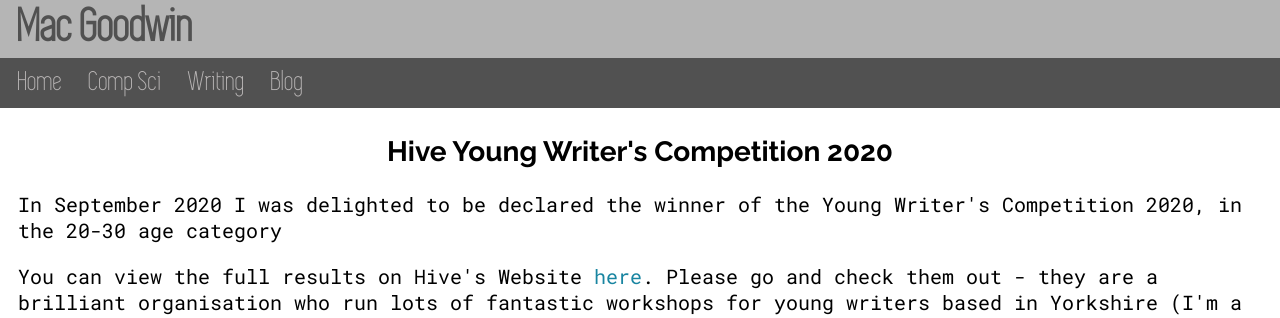
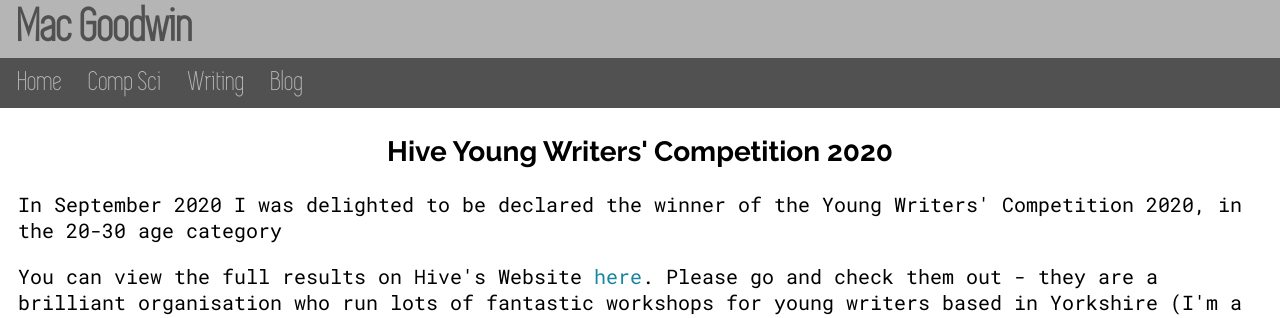
Before and after one commit to Twigonometry/mac-goodwin.com, a Jekyll site: the page built from mac-goodwin/writing/hive-2020.html, in a window 1280 px wide. Shown: the top 318 px of the page. Built offline with Jekyll 4.4.1, drawn with Linux system fonts in a browser that asks for light colours; some web fonts are replaced.

Commit message:
Wording tweaks and writing index.html

```diff
--- a/mac-goodwin/index.html
+++ b/mac-goodwin/index.html
@@ -24,5 +24,4 @@ title: Home
     <img class="wide-img" src="assets/images/hiking/Carnedd Llewelyn Panorama.jpg" alt="Carnedd Llewelyn, December 2018">
     <br>
     <p>I built this website myself, coded in <a href="https://jekyllrb.com/">Jekyll</a> and hosted with <a href="https://www.netlify.com/">Netlify</a>. You can view the code on GitHub <a href="https://github.com/Twigonometry/mac-goodwin.com">here</a>, as well as my <a href="https://github.com/Twigonometry?tab=repositories">other projects</a></p>
-    <p>There are plenty more features still to come :)</p>
 </div>
--- a/mac-goodwin/writing/hive-2020.html
+++ b/mac-goodwin/writing/hive-2020.html
@@ -1,15 +1,15 @@
 ---
 layout: default
-title: Hive Young Writer's Competition 2020
+title: Hive Young Writers' Competition 2020
 custom_css: ['writing']
 custom_font: https://fonts.googleapis.com/css2?family=Roboto+Mono&display=swap
 ---
 
 <div class="subpage_banner">
-    <h2>Hive Young Writer's Competition 2020</h2>
+    <h2>Hive Young Writers' Competition 2020</h2>
 </div>
 
-<p>In September 2020 I was delighted to be declared the winner of the Young Writer's Competition 2020, in the 20-30 age category</p>
+<p>In September 2020 I was delighted to be declared the winner of the Young Writers' Competition 2020, in the 20-30 age category</p>
 
 <p>You can view the full results on Hive's Website <a href="http://www.hivesouthyorkshire.com/compresults-2020">here</a>. Please go and check them out - they are a brilliant organisation who run lots of fantastic workshops for young writers based in Yorkshire (I'm a Manc, but they let me in cause I study across the peaks)</p>
 
--- a/mac-goodwin/writing.html
+++ b/mac-goodwin/writing/index.html
@@ -14,7 +14,7 @@ custom_font: https://fonts.googleapis.com/css2?family=Roboto+Mono&display=swap
 
 <p>I am a fan of writing poetry with a touch of the surreal, preferring to tackle topics such as grief, anxiety, and my experiences living alongside OCD. But I also like to dabble in Lovecraftian horror, dystopian fiction, and stories about feverish nightmares and otherworldly horrors. Occasionally, these areas collide</p>
 
-<p>My work has been featured in several online literary magazines. In September 2020 I was delighted to be awarded first prize in the 20-30 category of Hive's <a href="/writing/hive-2020.html">Young Writers Competition</a></p>
+<p>My work has been featured in several online literary magazines. In September 2020 I was delighted to be awarded first prize in the 20-30 category of Hive's <a href="/writing/hive-2020.html">Young Writers' Competition</a></p>
 
 <hr>
 
```
